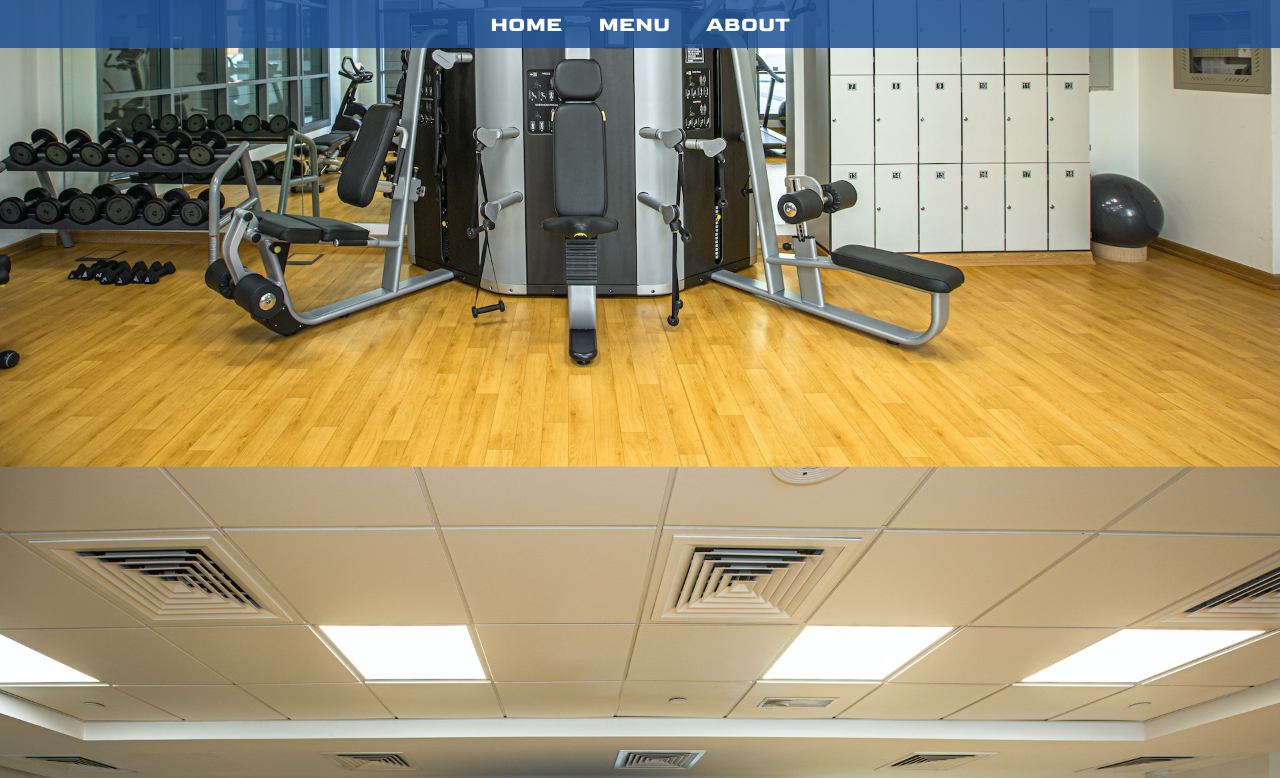
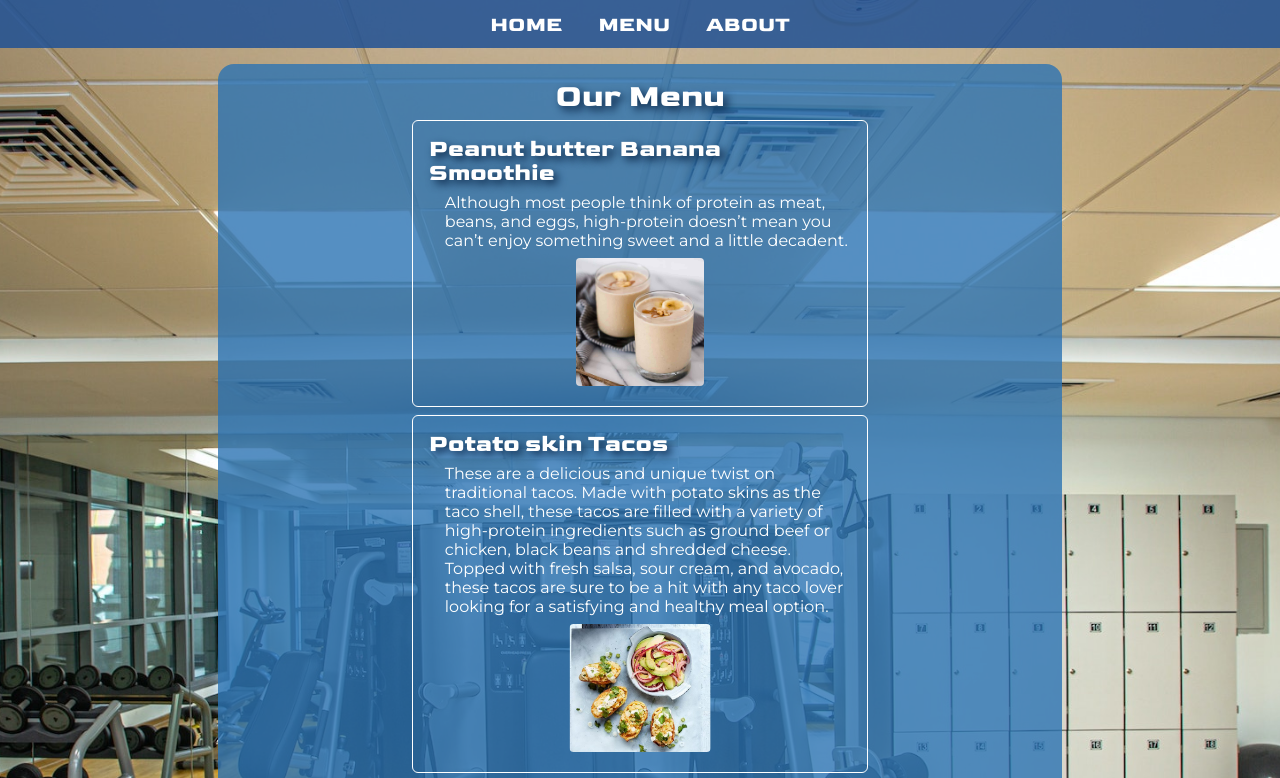
Before and after one commit to jozef-hudec-27/gymbros-bar, a website built with webpack: page dist/index.html in a window 1280 px wide. Both pictures are taken after a click on the button "MENU". Shown: the top 778 px of the page. Built offline with nearby package versions, Linux system fonts and the light colour scheme.

Commit message:
Add menu page

```diff
--- a/src/index.js
+++ b/src/index.js
@@ -1,5 +1,6 @@
 import './style.scss'
 import paintHomePage from './home'
+import paintMenuPage from './menu'
 import { newElement, clearMarkup } from './utilities'
 
 // NAVBAR
@@ -21,6 +22,7 @@ for (let navLinkText of navLinks) {
         paintHomePage()
         break
       case 'Menu':
+        paintMenuPage()
         break
       case 'About':
         break
--- /dev/null
+++ b/src/menu.js
@@ -0,0 +1,61 @@
+import { appendChildrenTo, newElement } from './utilities'
+import PbSmoothie from './assets/images/pb-banana-smoothie.jpg'
+import SteakBowl from './assets/images/steak-burrito-bowl.jpg'
+import PotatoTacos from './assets/images/potato-skin-tacos.jpg'
+
+export default function() {
+  const content = document.getElementById('content')
+
+
+  // MAIN WRAPPER
+
+  const main = newElement('main', ['main'])
+  content.appendChild(main)
+
+
+  const header = newElement('h1')
+  header.textContent = 'Our Menu'
+
+  main.appendChild(header)
+
+
+  // MENU ITEMS
+
+  const menuItems = [
+    {
+      name: 'Peanut butter Banana Smoothie',
+      description: 'Although most people think of protein as meat, beans, and eggs, high-protein doesn’t mean you can’t enjoy something sweet and a little decadent.',
+      image: { url: PbSmoothie, alt: 'Peanut butter smoothie' }
+    },
+
+    {
+      name: 'Potato skin Tacos',
+      description: 'These are a delicious and unique twist on traditional tacos. Made with potato skins as the taco shell, these tacos are filled with a variety of high-protein ingredients such as ground beef or chicken, black beans and shredded cheese. Topped with fresh salsa, sour cream, and avocado, these tacos are sure to be a hit with any taco lover looking for a satisfying and healthy meal option.',
+      image: { url: PotatoTacos, alt: 'Potato skin tacos' }
+    },
+
+    {
+      name: 'Steak Burrito bowl',
+      description: 'This dish is a perfect blend of Tex-Mex and high-protein flavors. Thinly sliced marinated steak is cooked to perfection with peppers and onions, and served over a bed of warm and fluffy rice. This dish is a great option for those looking to add some variety to their high-protein diet. ',
+      image: { url: SteakBowl, alt: 'Steak burrito bowl' }
+    }
+  ]
+
+  menuItems.forEach(item => {
+    let menuItem = newElement('section', ['menu-item'])
+
+    let menuItemHeading = newElement('h2')
+    menuItemHeading.textContent = item.name
+
+    let menuItemDesc = newElement('p')
+    menuItemDesc.textContent = item.description
+
+    let menuItemImg = newElement('img')
+    menuItemImg.src = item.image.url
+    menuItemImg.alt = item.image.alt
+
+    appendChildrenTo(menuItem, [menuItemHeading, menuItemDesc, menuItemImg])
+
+    main.appendChild(menuItem)
+  })
+}
--- a/src/style.scss
+++ b/src/style.scss
@@ -73,15 +73,12 @@ h1, h2, h3, h4, h5, h6, p, a {
     margin: 0;
     padding: 0;
     font-family: montserrat, sans-serif;
-}
-
-p {
     color: white;
 }
 
 h1, h2, h3 {
     font-family: goldmanbold, sans-serif;
-    color: rgb(10, 38, 71);
+    text-shadow: 4px 4px 8px rgb(10, 38, 71);
 }
 
 .logo {
@@ -130,6 +127,25 @@ h1, h2, h3 {
     }
 }
 
+.menu-item {
+    border: 1px solid white;
+    border-radius: 6px;
+    width: 50%;
+    padding: 16px;
+
+    > p {
+        margin: 8px 0;
+        padding-left: 16px;
+    }
+
+    img {
+        max-height: 128px;
+        border-radius: 4px;
+        margin-left: 50%;
+        transform: translateX(-50%);
+    }
+}
+
 @media (max-width: 700px) {
     .main {
         max-width: 95%;
```
Also changed, not shown: src/assets/images/pb-banana-smoothie.jpg (added), src/assets/images/potato-skin-tacos.jpg (added), src/assets/images/steak-burrito-bowl.jpg (added).
